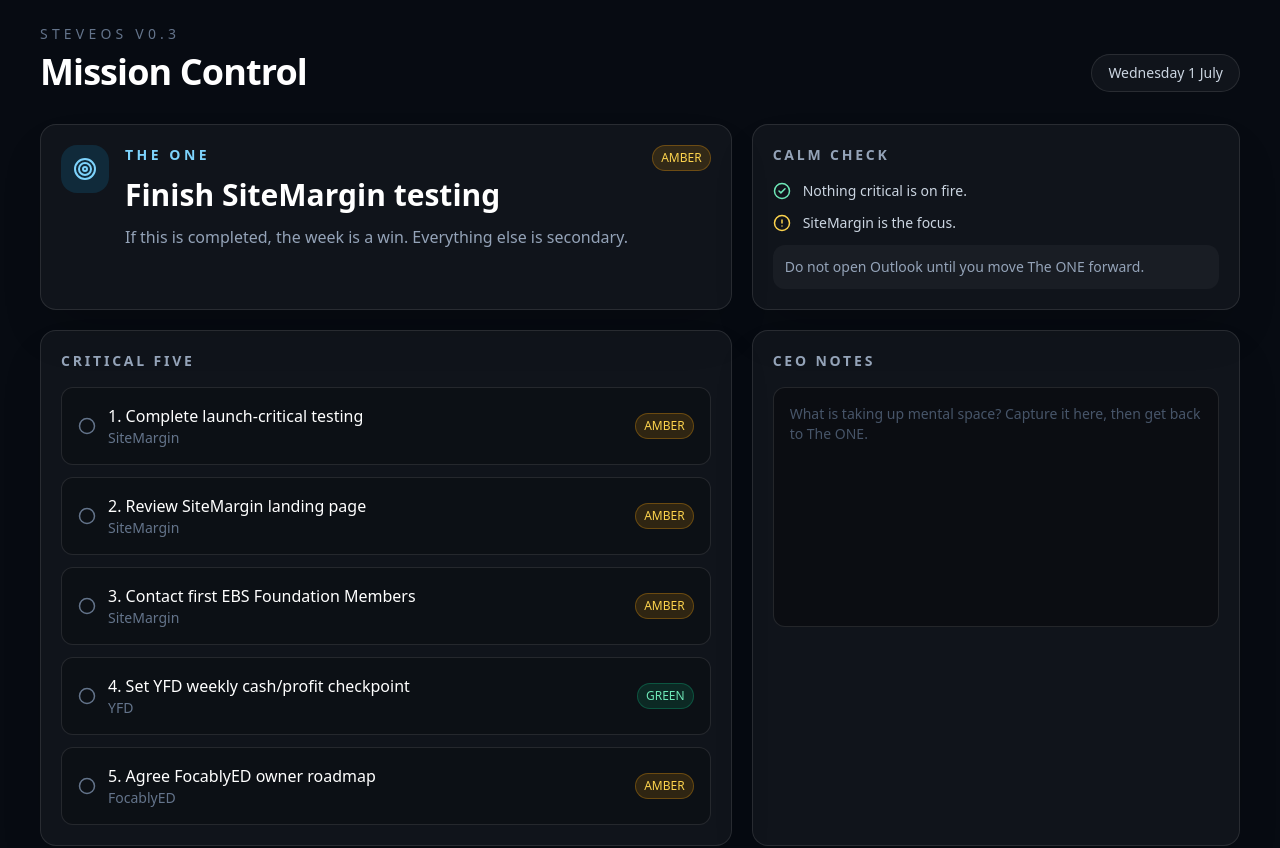
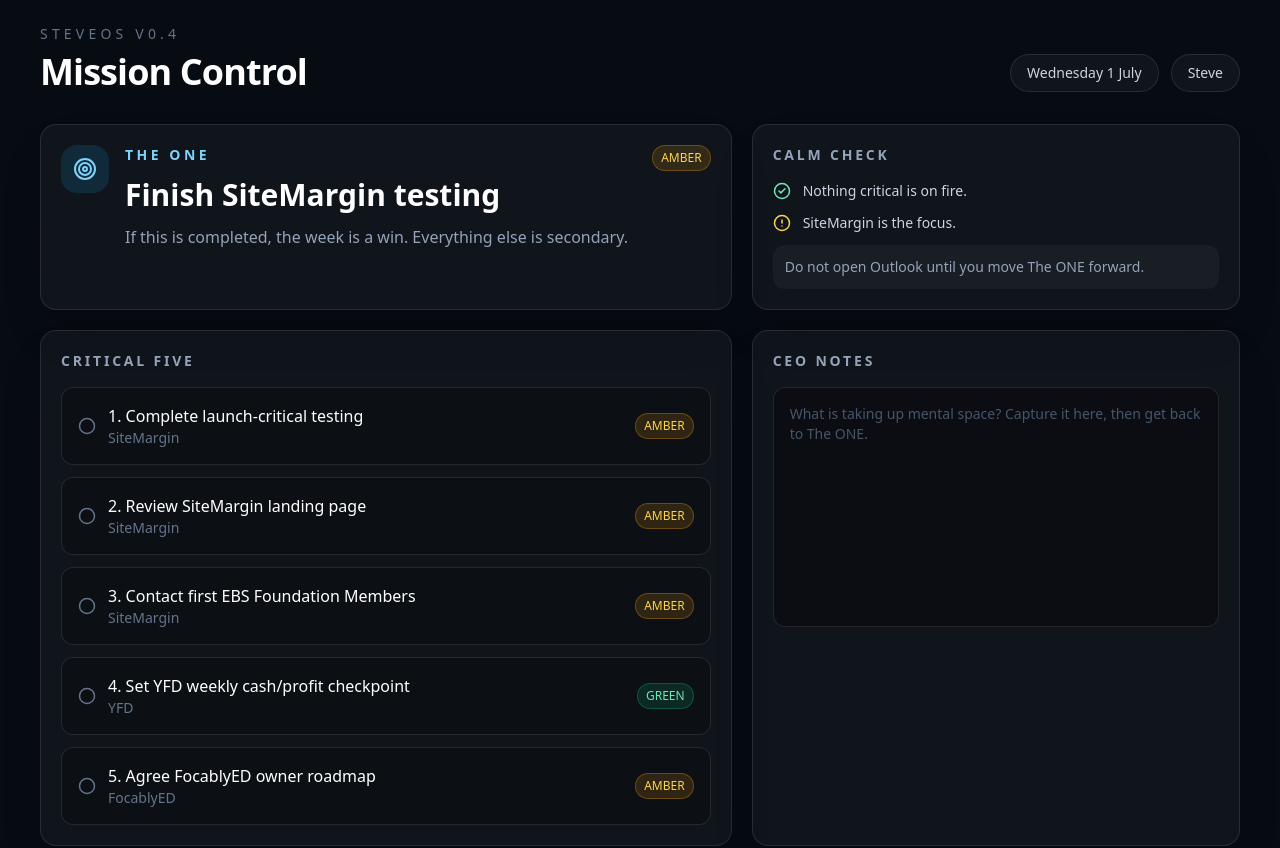
Before and after one commit to stevothomo99-cpu/SteveOS, a Next.js app: page / in a window 1280 px wide. Shown: the top 848 px of the page. Built offline with nearby package versions, Linux system fonts and the light colour scheme.

Commit message:
Protect SteveOS dashboard with app login

```diff
--- a/app/page.tsx
+++ b/app/page.tsx
@@ -1,6 +1,7 @@
 import { AlertCircle, Briefcase, CheckCircle2, Circle, DollarSign, Flame, LineChart, Target, Users } from 'lucide-react'
 import { Card } from '../components/Card'
 import { StatusPill } from '../components/StatusPill'
+import { requireUser } from '../lib/auth'
 import { getLeadSources } from '../lib/hubspot'
 
 const criticalFive = [
@@ -12,6 +13,7 @@ const criticalFive = [
 ]
 
 export default async function Home() {
+  const user = await requireUser()
   const date = new Intl.DateTimeFormat('en-AU', { weekday: 'long', day: 'numeric', month: 'long' }).format(new Date())
   const leads = await getLeadSources()
   const leadGroups = [
@@ -35,10 +37,18 @@ export default async function Home() {
       <div className="mx-auto max-w-7xl">
         <header className="mb-8 flex flex-col gap-3 md:flex-row md:items-end md:justify-between">
           <div>
-            <p className="text-sm uppercase tracking-[0.3em] text-slate-500">SteveOS v0.3</p>
+            <p className="text-sm uppercase tracking-[0.3em] text-slate-500">SteveOS v0.4</p>
             <h1 className="mt-2 text-4xl font-bold tracking-tight text-white">Mission Control</h1>
           </div>
-          <div className="rounded-full border border-white/10 bg-white/[0.04] px-4 py-2 text-sm text-slate-300">{date}</div>
+          <div className="flex flex-wrap items-center gap-3">
+            <div className="rounded-full border border-white/10 bg-white/[0.04] px-4 py-2 text-sm text-slate-300">{date}</div>
+            <div className="rounded-full border border-white/10 bg-white/[0.04] px-4 py-2 text-sm text-slate-300">{user.name || user.email}</div>
+            {user.email !== 'vercel-protected' && (
+              <form action="/api/logout" method="post">
+                <button className="rounded-full border border-white/10 bg-white/[0.04] px-4 py-2 text-sm text-slate-300 hover:bg-white/10">Sign out</button>
+              </form>
+            )}
+          </div>
         </header>
 
         <div className="grid gap-5 lg:grid-cols-12">
```
